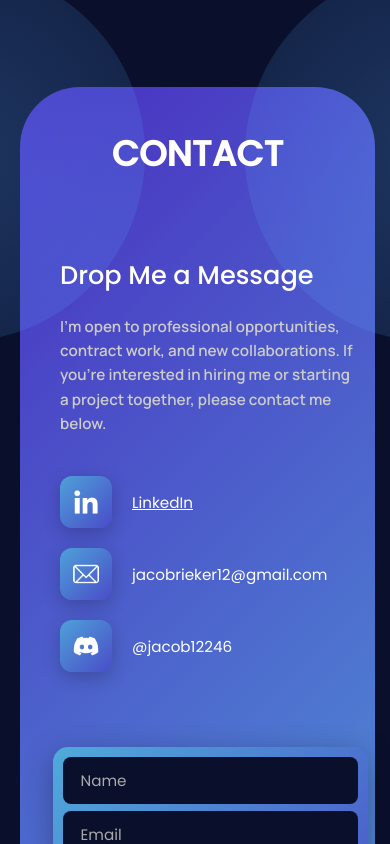
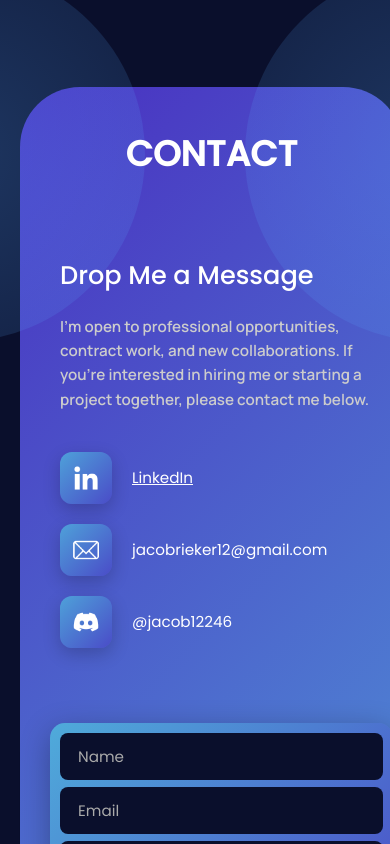
Before and after one commit to jacobrieker/websiteportfolio, a React (Create React App) app: page / in a window 390 px wide. Shown: the part 5718-6562 px from the top of the page. Built offline with nearby package versions, Linux system fonts and the light colour scheme.

Commit message:
Update Main.css

```diff
--- a/src/Main.css
+++ b/src/Main.css
@@ -773,7 +773,7 @@ body, p, h1, h2, h3, h4, h5, h6, span {
 
   .contact-background {
     padding: 30px 20px;
-    width: 90%;
+    width: 98%;
     margin-left: 0px;
     border-radius: 60px;
   }
```
